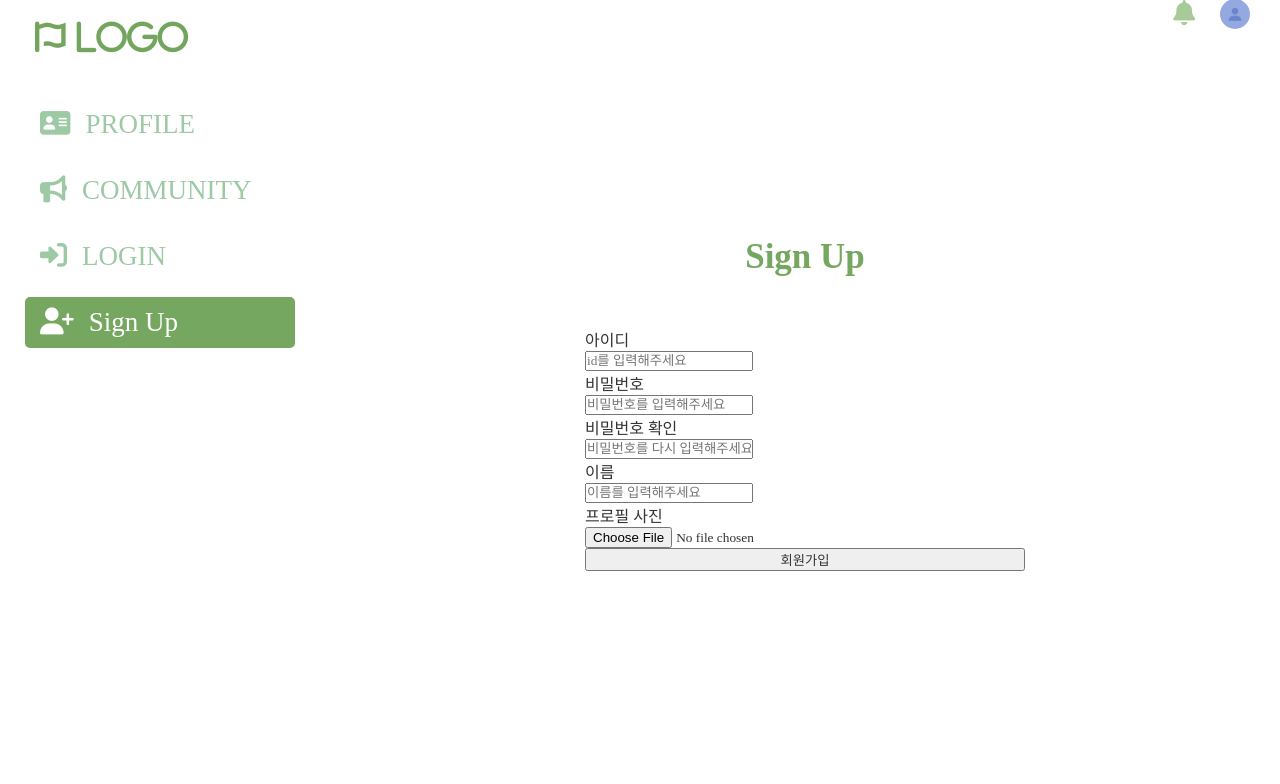
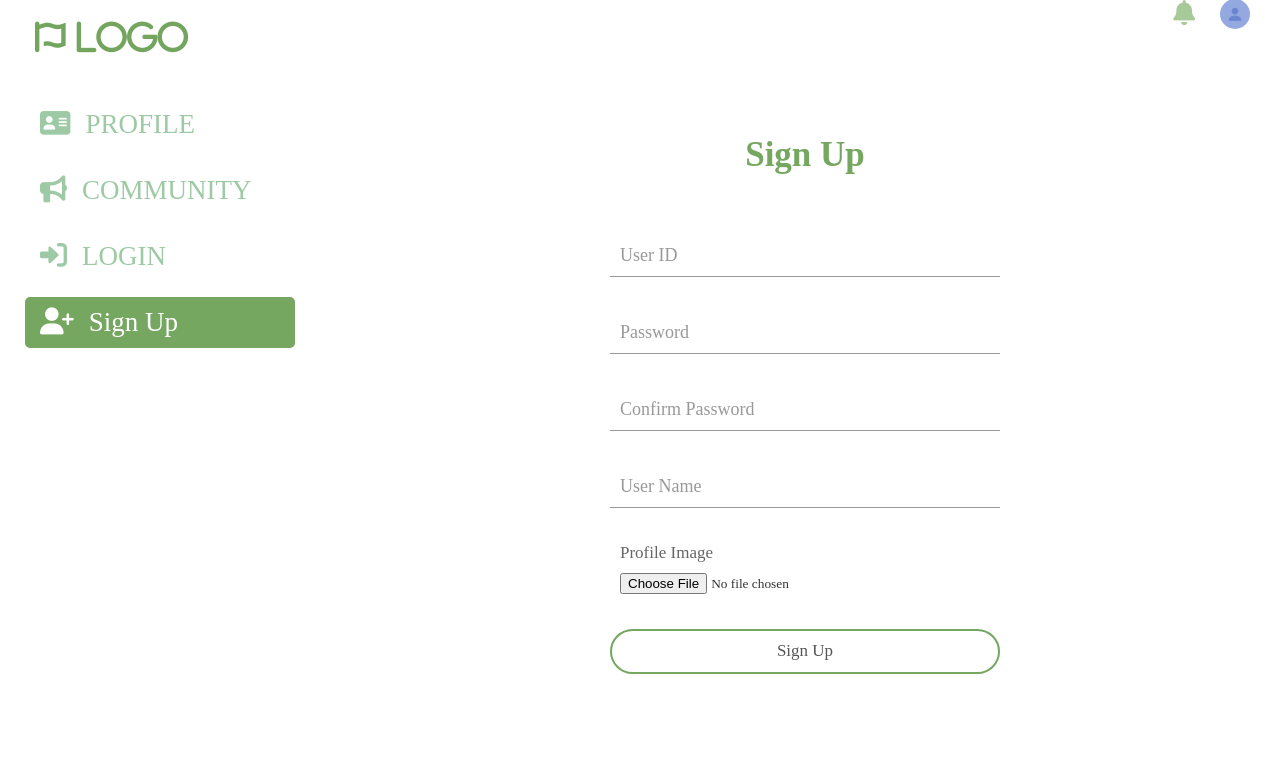
Before and after one commit to Minseok0917/sdhs-forest, a PHP site: page /signup in a window 1280 px wide. Shown: the part 16-800 px from the top of the page. Run offline with PHP 8.4, Linux system fonts and the light colour scheme; some libraries are stand-ins or nearby versions; some web fonts are replaced.

Commit message:
로그인 회원가입 페이지 ui 완성

```diff
--- a/public/resource/css/style.css
+++ b/public/resource/css/style.css
@@ -44,10 +44,22 @@ section .content-container{width: 100%; height: 100%; padding: 60px 0 0 20px;}
 section .content-container .content{width: 100%; height: 100%; margin: 0 auto; background: #daefdc; border-radius: 50px 0 0 0; }
 
 
-section .content-container .signup{width: 100%; height: 100%; justify-content: center; align-items: center; flex-direction: column; gap: 30px;}
-section .content-container .signup h3.title{font-size: 35px; color: #75a760;}
-section .content-container .signup form{width: 500px; padding: 20px 30px; background: #fff; flex-direction: column;}
-section .content-container .signup form label>*{display: block;}
+section .content-container .util-content{width: 100%; height: 100%; justify-content: center; align-items: center; flex-direction: column; gap: 20px;}
+section .content-container .util-content h3.title{font-size: 35px; color: #75a760;}
+section .content-container .util-content form{width: 450px; padding: 20px 30px; background: #fff; flex-direction: column; gap: 15px;}
+section .content-container .util-content form .form-content{position: relative; margin-top: 20px;}
+section .content-container .util-content form .form-content input[type="text"]{width: 100%; padding-left: 15px; padding-top: 10px; padding-bottom: 10px; background: transparent; border: none; border-bottom: 1px solid #999; font-size: 18px; outline: none;}
+section .content-container .util-content form .form-content label{position: absolute; left: 10px; top: 10px; font-size: 18px; color: #999; transition: all .3s;}
+
+section .content-container .util-content form .form-content input:focus + label,
+section .content-container .util-content form .form-content input:valid + label {top: -15px; font-size: 13px; color: #2f6e14;}
+
+section .content-container .signup form .profile-img{padding: 0 10px;}
+section .content-container .signup form .profile-img p{color: #666; margin-bottom: 10px; font-size: 17px;}
+section .content-container .util-content form input[type="submit"]{margin-top: 20px; height: 45px; background: none; border: 2px solid #75a760; border-radius: 50px; font-size: 17px; color: #555; transition: all .3s; cursor: pointer;}
+section .content-container .util-content form input[type="submit"]:hover{background: #75a760; color: #fff;}
+
+
 
 /* header .container{flex-direction: column;}
 header .container .util-menu{width: 100%; line-height: 40px; border-bottom: 1px solid #ccc;}
--- a/src/views/community.php
+++ b/src/views/community.php
@@ -0,0 +1,5 @@
+
+
+    <article class="content-container">
+        <h3>community</h3>
+    </article>
--- a/src/views/signup.php
+++ b/src/views/signup.php
@@ -3,30 +3,30 @@
 
 
     <article class="content-container">
-        <div class="signup flex">
+        <div class="signup util-content flex">
             <h3 class="title">Sign Up</h3>
             <form action="/signupPro" method="post" class="flex">
-                <label>
-                    아이디
-                    <input type="text" name="id" placeholder="id를 입력해주세요">
-                </label>
-                <label>
-                    비밀번호
-                    <input type="text" name="pass" placeholder="비밀번호를 입력해주세요">
-                </label>
-                <label>
-                    비밀번호 확인
-                    <input type="text" name="passc" placeholder="비밀번호를 다시 입력해주세요">
-                </label>
-                <label>
-                    이름
-                    <input type="text" name="name" placeholder="이름를 입력해주세요">
-                </label>
-                <label>
-                    프로필 사진
+                <div class="form-content">
+                    <input type="text" name="id" required>
+                    <label for="id">User ID</label>
+                </div>
+                <div class="form-content">
+                    <input type="text" name="pass" required>
+                    <label for="id">Password</label>
+                </div>
+                <div class="form-content">
+                    <input type="text" name="passc" required>
+                    <label for="id">Confirm Password</label>
+                </div>
+                <div class="form-content">
+                    <input type="text" name="name" required>
+                    <label for="id">User Name</label>
+                </div>
+                <div class="form-content profile-img">
+                    <p>Profile Image</p>
                     <input type="file" name="profile">
-                </label>
-                <input type="submit" value="회원가입">
+                </div>
+                <input type="submit" value="Sign Up">
             </form>
         </div>
     </article>
--- a/src/views/user/profile.php
+++ b/src/views/user/profile.php
@@ -0,0 +1,4 @@
+
+    <article class="content-container">
+        <h3>profile</h3>
+    </article>
```
Also changed, not shown: src/views/login.php (+18 -0 lines).
